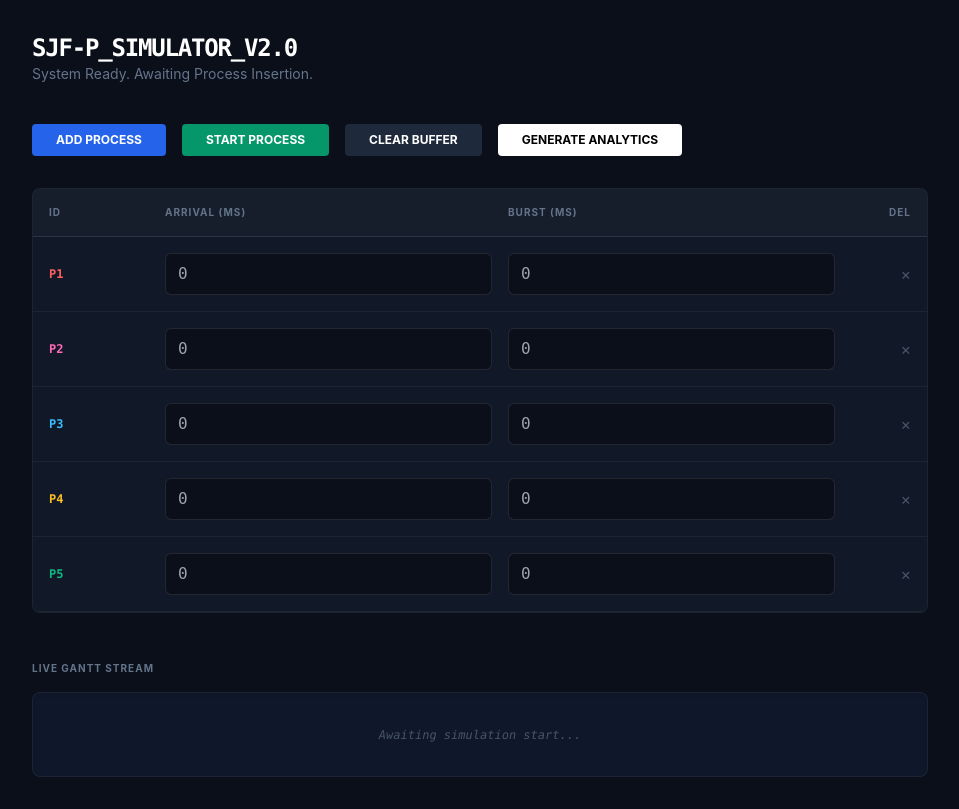
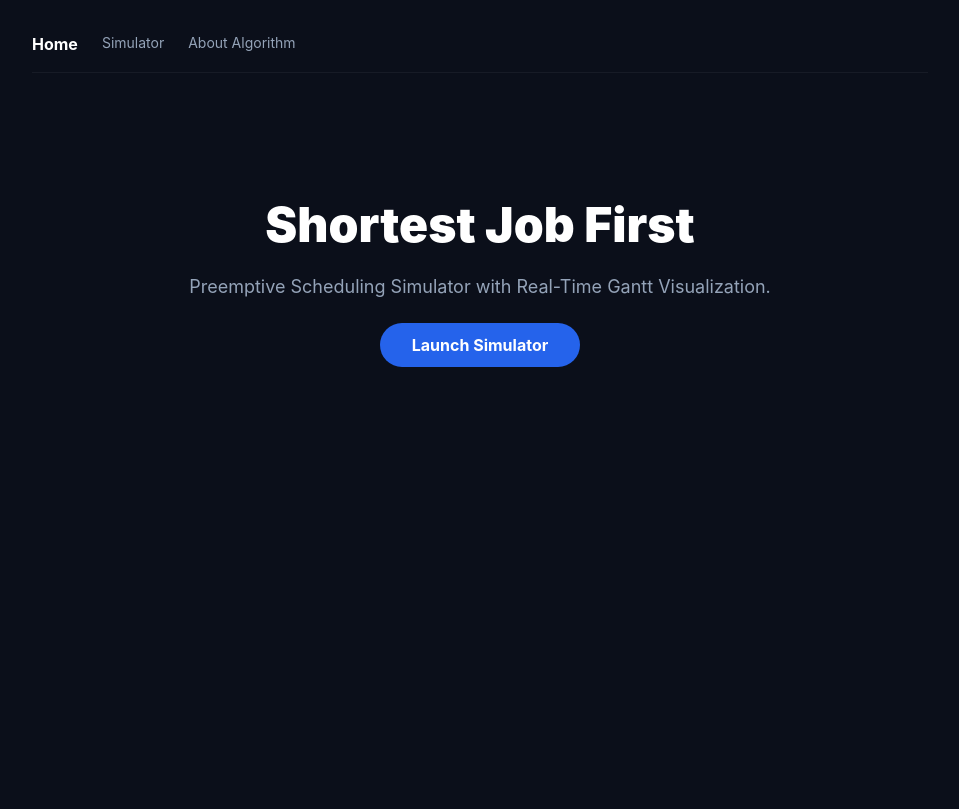
Before and after one commit to ClinTuyor/dynamicpartition_sjf, a Flask app: page / in a window 1280 px wide. Shown: the whole page, without its empty margins (160-1119 px from the left). After the commit the page ends 367 px from the top, so only its background shows below. Run offline with Flask 3, Linux system fonts and the light colour scheme; some libraries are stand-ins or nearby versions.

Commit message:
update 1.9

```diff
--- a/app.py
+++ b/app.py
@@ -5,6 +5,14 @@ app = Flask(__name__)
 @app.route('/')
 def index():
     return render_template('index.html')
+
+@app.route('/about')
+def about():
+    return render_template('about.html')
+
+@app.route('/simulator')
+def simulator():
+    return render_template('simulator.html')
 
 @app.route('/statistics')
 def statistics():
@@ -14,12 +22,9 @@ def statistics():
 def calculate():
     data = request.get_json()
     processes = data.get('processes', [])
-
     if not processes:
         return jsonify({'gantt': [], 'stats': {}})
 
-    # Setup for SJF-P Logic
-    # We use a copy to track 'remaining time' without losing the original burst values
     for p in processes:
         p['remaining'] = float(p['bt'])
         p['at'] = float(p['at'])
@@ -28,21 +33,15 @@ def calculate():
     completed = 0
     n = len(processes)
     gantt = []
-
-    # Statistics tracking
     finish_times = {p['name']: 0 for p in processes}
 
     while completed < n:
-        # Get all processes that have arrived and aren't finished
         available = [p for p in processes if p['at'] <= time and p['remaining'] > 0]
-
         if not available:
             time += 1
             continue
 
-        # SJF-P: Pick the one with the shortest REMAINING time
         current = min(available, key=lambda x: x['remaining'])
-
         gantt.append({'id': current['name'], 'time': time})
         current['remaining'] -= 1
         time += 1
@@ -51,11 +50,8 @@ def calculate():
             completed += 1
             finish_times[current['name']] = time
 
-    # Calculate Analytics
     stats = []
     for p in processes:
-        # TAT = Finish Time - Arrival Time
-        # WT = TAT - Original Burst Time
         tat = finish_times[p['name']] - p['at']
         wt = tat - float(p['bt'])
         stats.append({
--- a/static/css/style.css
+++ b/static/css/style.css
@@ -1,26 +1,37 @@
-/* --- Base Styling --- */
-* {
-    margin: 0;
-    padding: 0;
-    box-sizing: border-box;
+:root {
+    --bg-dark: #0b0f1a;
+    --card-bg: #111827;
+    --accent-blue: #3b82f6;
+    --accent-emerald: #10b981;
 }
 
+* { margin: 0; padding: 0; box-sizing: border-box; }
+
 body {
-    font-family: 'Inter', -apple-system, BlinkMacSystemFont, "Segoe UI", Roboto, sans-serif;
-    overflow-x: hidden;
+    background-color: var(--bg-dark);
+    color: #cbd5e1;
+    font-family: 'Inter', sans-serif;
+    line-height: 1.5;
 }
 
-/* --- Gantt Chart Core --- */
+.nav-link {
+    color: #94a3b8;
+    text-decoration: none;
+    font-size: 0.875rem;
+    transition: color 0.2s;
+}
+
+.nav-link:hover { color: white; }
+
+/* Gantt Chart */
 .gantt-container {
     display: flex;
     width: 100%;
-    height: 85px;
+    height: 80px;
     background: #0f172a;
     border-radius: 8px;
     overflow: hidden;
     border: 1px solid rgba(255, 255, 255, 0.05);
-    position: relative;
-    box-shadow: inset 0 2px 4px 0 rgba(0, 0, 0, 0.06);
 }
 
 .gantt-block {
@@ -28,95 +39,34 @@ body {
     align-items: center;
     justify-content: center;
     height: 100%;
-    font-family: 'JetBrains Mono', 'Roboto Mono', monospace;
-    font-size: 13px;
+    font-family: 'JetBrains Mono', monospace;
+    font-size: 14px;
     font-weight: 800;
-    color: rgba(0, 0, 0, 0.7);
+    color: rgba(0, 0, 0, 0.8);
     border-right: 1px solid rgba(0, 0, 0, 0.1);
-    white-space: nowrap;
-    /* Smooth transition for when the Flex property updates */
-    transition: all 0.4s cubic-bezier(0.4, 0, 0.2, 1);
+    animation: slideIn 0.6s cubic-bezier(0.25, 1, 0.5, 1) forwards;
+    transform-origin: left;
+    opacity: 0;
 }
 
-/* --- Form Elements --- */
+@keyframes slideIn {
+    from { transform: scaleX(0); opacity: 0; }
+    to { transform: scaleX(1); opacity: 1; }
+}
+
 .input-field {
-    background: #0b0f1a;
+    background: var(--bg-dark);
     border: 1px solid rgba(255, 255, 255, 0.1);
     color: white;
     width: 100%;
-    padding: 8px 12px;
-    border-radius: 6px;
-    font-family: 'JetBrains Mono', monospace;
-    transition: all 0.2s ease;
+    padding: 8px;
+    border-radius: 4px;
+    font-family: monospace;
 }
 
-.input-field:focus {
-    border-color: #3b82f6;
-    outline: none;
-    background: #111827;
-    box-shadow: 0 0 0 2px rgba(59, 130, 246, 0.2);
-}
-
-/* --- Custom Scrollbar for the Process List --- */
-#process-list {
-    max-height: 450px;
-    overflow-y: auto;
-}
-
-#process-list::-webkit-scrollbar {
-    width: 6px;
-}
-
-#process-list::-webkit-scrollbar-track {
-    background: transparent;
-}
-
-#process-list::-webkit-scrollbar-thumb {
-    background: rgba(255, 255, 255, 0.1);
-    border-radius: 10px;
-}
-
-#process-list::-webkit-scrollbar-thumb:hover {
-    background: rgba(255, 255, 255, 0.2);
-}
-
-/* --- Animation for the "Calculating" State --- */
-@keyframes pulse-subtle {
-    0%, 100% { opacity: 1; }
-    50% { opacity: 0.5; }
-}
-
-.animate-pulse {
-    animation: pulse-subtle 2s cubic-bezier(0.4, 0, 0.6, 1) infinite;
-}
-
-/* --- Layout Utility --- */
-.table-header {
-    background: rgba(255, 255, 255, 0.03);
-    backdrop-filter: blur(4px);
-    position: sticky;
-    top: 0;
-    z-index: 10;
-}
-
-/* Remove Arrows/Spinners from Number Inputs */
 input::-webkit-outer-spin-button,
 input::-webkit-inner-spin-button {
     -webkit-appearance: none;
-    appearance: none; /* Added standard property */
+    appearance: none;
     margin: 0;
 }
-
-input[type=number] {
-    -moz-appearance: textfield;
-    appearance: textfield; /* Added standard property */
-}
-
-/* --- Responsive Button Hover Effects --- */
-button {
-    transition: transform 0.1s active;
-}
-
-button:active {
-    transform: scale(0.98);
-}
--- a/static/js/script.js
+++ b/static/js/script.js
@@ -1,34 +1,32 @@
 let counter = 1;
-const colors = ['#FF5F5F', '#FF69B4', '#38BDF8', '#FBBF24', '#10B981', '#8B5CF6', '#F43F5E'];
+const colors = ['#FF5F5F', '#FF69B4', '#38BDF8', '#FBBF24', '#10B981', '#8B5CF6'];
 
 function addProcess() {
     const list = document.getElementById('process-list');
+    if (!list) return;
     const name = `P${counter++}`;
     const color = colors[(counter - 2) % colors.length];
-
     const div = document.createElement('div');
     div.className = "grid grid-cols-[100px_1fr_1fr_60px] gap-4 items-center p-4 border-b border-white/5";
     div.innerHTML = `
         <div class="text-xs font-mono font-bold" style="color:${color}">${name}</div>
-        <input type="number" step="any" class="at-input input-field" placeholder="0">
-        <input type="number" step="any" class="bt-input input-field" placeholder="0">
-        <button onclick="this.closest('div').remove()" class="flex justify-end text-slate-600 hover:text-red-400">×</button>`;
+        <input type="number" class="at-input input-field" value="0">
+        <input type="number" class="bt-input input-field" placeholder="Burst">
+        <button onclick="this.closest('div').remove()" class="text-right text-slate-600 hover:text-red-400 text-lg">×</button>`;
     list.appendChild(div);
 }
 
 async function startSimulation() {
     const rows = document.querySelectorAll('#process-list > div');
     const processes = [];
-
     rows.forEach(row => {
-        const atVal = row.querySelector('.at-input').value;
-        const btVal = row.querySelector('.bt-input').value;
-
-        if (atVal !== "" && btVal !== "") {
+        const at = row.querySelector('.at-input').value;
+        const bt = row.querySelector('.bt-input').value;
+        if (bt !== "" && bt > 0) {
             processes.push({
                 name: row.querySelector('div').innerText,
-                at: Number.parseFloat(atVal), // Fixed S7773 warning
-                bt: Number.parseFloat(btVal), // Fixed S7773 warning
+                at: Number.parseFloat(at),
+                bt: Number.parseFloat(bt),
                 color: row.querySelector('div').style.color
             });
         }
@@ -46,45 +44,51 @@ async function startSimulation() {
         localStorage.setItem('simulationResults', JSON.stringify({ ...data, processes }));
         renderGantt(data.gantt, processes);
     } catch (error) {
-        // Fixed S2486 warning from image_9e38da.png
         console.error("Calculation failed:", error.message);
     }
 }
 
 function renderGantt(gantt, processes) {
     const chart = document.getElementById('gantt-chart');
+    if (!chart) return;
     chart.innerHTML = '';
 
     let compressed = [];
     let current = { id: gantt[0].id, duration: 1 };
-
     for (let i = 1; i < gantt.length; i++) {
         if (gantt[i].id === current.id) current.duration++;
         else { compressed.push(current); current = { id: gantt[i].id, duration: 1 }; }
     }
     compressed.push(current);
 
-    compressed.forEach(blockData => {
+    compressed.forEach((blockData, index) => {
         const p = processes.find(proc => proc.name === blockData.id);
         const block = document.createElement('div');
         block.className = "gantt-block";
         block.style.backgroundColor = p ? p.color : '#334155';
         block.style.flex = `${blockData.duration} 1 0%`;
         block.innerText = blockData.id;
+        block.style.animationDelay = `${index * 0.1}s`;
         chart.appendChild(block);
     });
 }
 
 function handleExecution() {
-    // Fixed S7764 warning
     if (localStorage.getItem('simulationResults')) globalThis.location.href = '/statistics';
 }
 
 function endAll() {
-    document.getElementById('process-list').innerHTML = '';
-    document.getElementById('gantt-chart').innerHTML = 'Awaiting simulation start...';
+    const list = document.getElementById('process-list');
+    const chart = document.getElementById('gantt-chart');
+    if (list) list.innerHTML = '';
+    if (chart) chart.innerHTML = '';
     localStorage.removeItem('simulationResults');
     counter = 1;
 }
 
-document.addEventListener('DOMContentLoaded', () => { for(let i=0; i<5; i++) addProcess(); });
+// Initial processes
+document.addEventListener('DOMContentLoaded', () => {
+    if (document.getElementById('process-list')) {
+        for(let i=0; i<3; i++) addProcess();
+    }
+});
--- a/templates/index.html
+++ b/templates/index.html
@@ -2,39 +2,20 @@
 <html lang="en">
 <head>
     <meta charset="UTF-8">
-    <meta name="viewport" content="width=device-width, initial-scale=1.0">
-    <title>TuyoursTruly SJF-P Monitor</title>
+    <title>TuyoursTruly | SJF-P</title>
     <link rel="stylesheet" href="{{ url_for('static', filename='css/style.css') }}">
     <script src="https://cdn.tailwindcss.com"></script>
 </head>
-<body class="bg-[#0b0f1a] text-slate-300 min-h-screen p-8">
-    <div class="max-w-4xl mx-auto">
-        <header class="mb-10">
-            <h1 class="text-2xl font-mono font-bold text-white tracking-tighter">SJF-P_SIMULATOR_V2.0</h1>
-            <p class="text-slate-500 text-sm">System Ready. Awaiting Process Insertion.</p>
-        </header>
-
-        <div class="flex flex-wrap gap-4 mb-8">
-            <button onclick="addProcess()" class="bg-blue-600 hover:bg-blue-500 text-white px-6 py-2 rounded font-bold text-xs">ADD PROCESS</button>
-            <button onclick="startSimulation()" class="bg-emerald-600 hover:bg-emerald-500 text-white px-6 py-2 rounded font-bold text-xs">START PROCESS</button>
-            <button onclick="endAll()" class="bg-slate-800 hover:bg-red-900 text-white px-6 py-2 rounded font-bold text-xs">CLEAR BUFFER</button>
-            <button onclick="handleExecution()" class="bg-white text-black hover:bg-slate-200 px-6 py-2 rounded font-bold text-xs">GENERATE ANALYTICS</button>
-        </div>
-
-        <div class="bg-[#111827] rounded-lg border border-white/5 overflow-hidden">
-            <div class="grid grid-cols-[100px_1fr_1fr_60px] gap-4 p-4 border-b border-white/10 bg-white/[0.02] text-[10px] font-bold uppercase tracking-widest text-slate-500">
-                <div>ID</div><div>Arrival (ms)</div><div>Burst (ms)</div><div class="text-right">DEL</div>
-            </div>
-            <div id="process-list"></div>
-        </div>
-
-        <div class="mt-12">
-            <h2 class="text-[10px] font-bold uppercase tracking-widest text-slate-500 mb-4">Live Gantt Stream</h2>
-            <div id="gantt-chart" class="gantt-container flex items-center justify-center text-slate-600 font-mono text-xs italic">
-                Awaiting simulation start...
-            </div>
-        </div>
+<body class="p-8">
+    <nav class="max-w-4xl mx-auto flex gap-6 mb-12 border-b border-white/5 pb-4">
+        <a href="/" class="text-white font-bold">Home</a>
+        <a href="/simulator" class="nav-link">Simulator</a>
+        <a href="/about" class="nav-link">About Algorithm</a>
+    </nav>
+    <div class="max-w-4xl mx-auto text-center py-20">
+        <h1 class="text-5xl font-black text-white mb-6">Shortest Job First</h1>
+        <p class="text-slate-400 text-lg mb-8">Preemptive Scheduling Simulator with Real-Time Gantt Visualization.</p>
+        <a href="/simulator" class="bg-blue-600 text-white px-8 py-3 rounded-full font-bold hover:bg-blue-500 transition">Launch Simulator</a>
     </div>
-    <script src="{{ url_for('static', filename='js/script.js') }}"></script>
 </body>
 </html>
```
Also changed, not shown: templates/about.html (+14 -27 lines), templates/simulator.html (+14 -39 lines), templates/statistics.html (+38 -39 lines).
